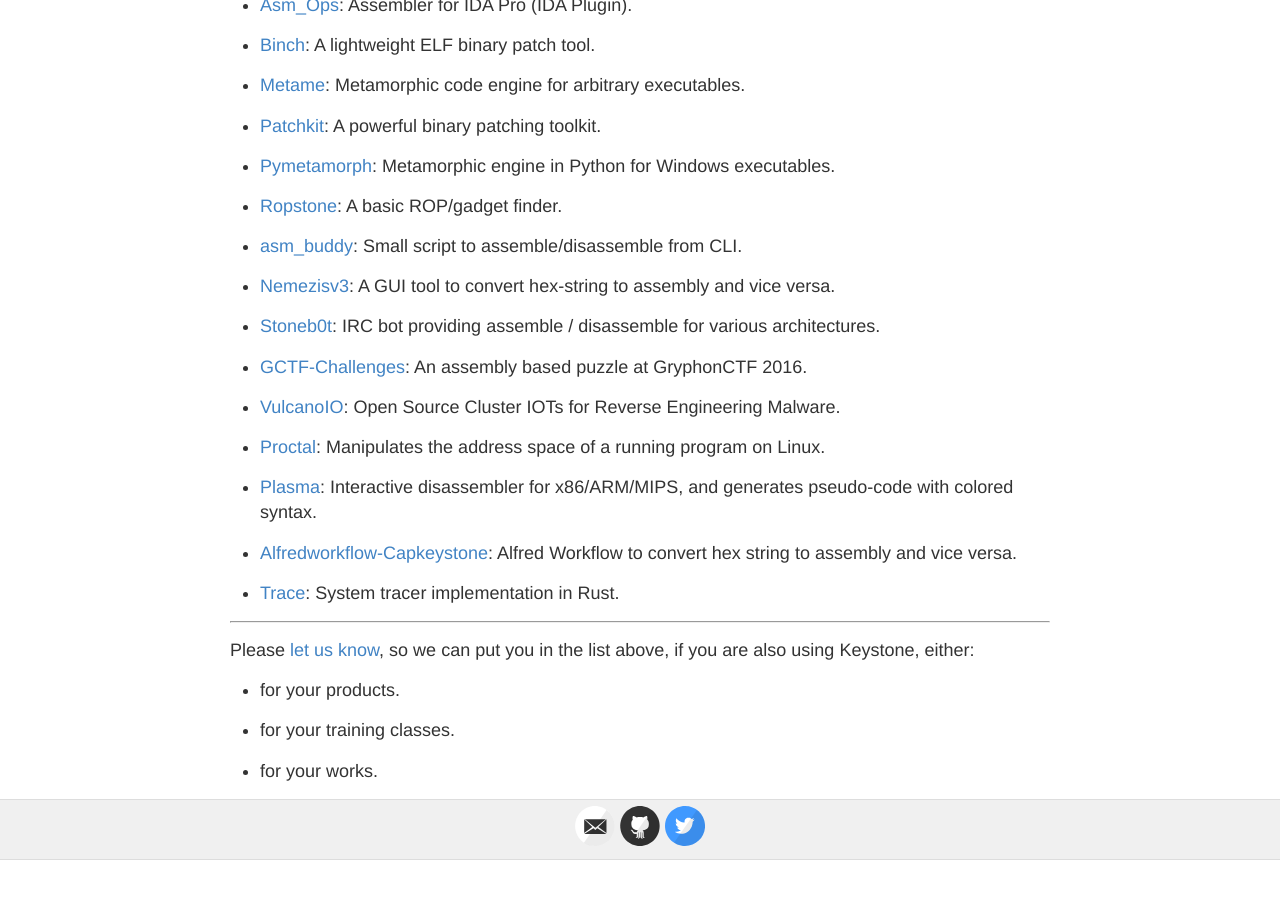
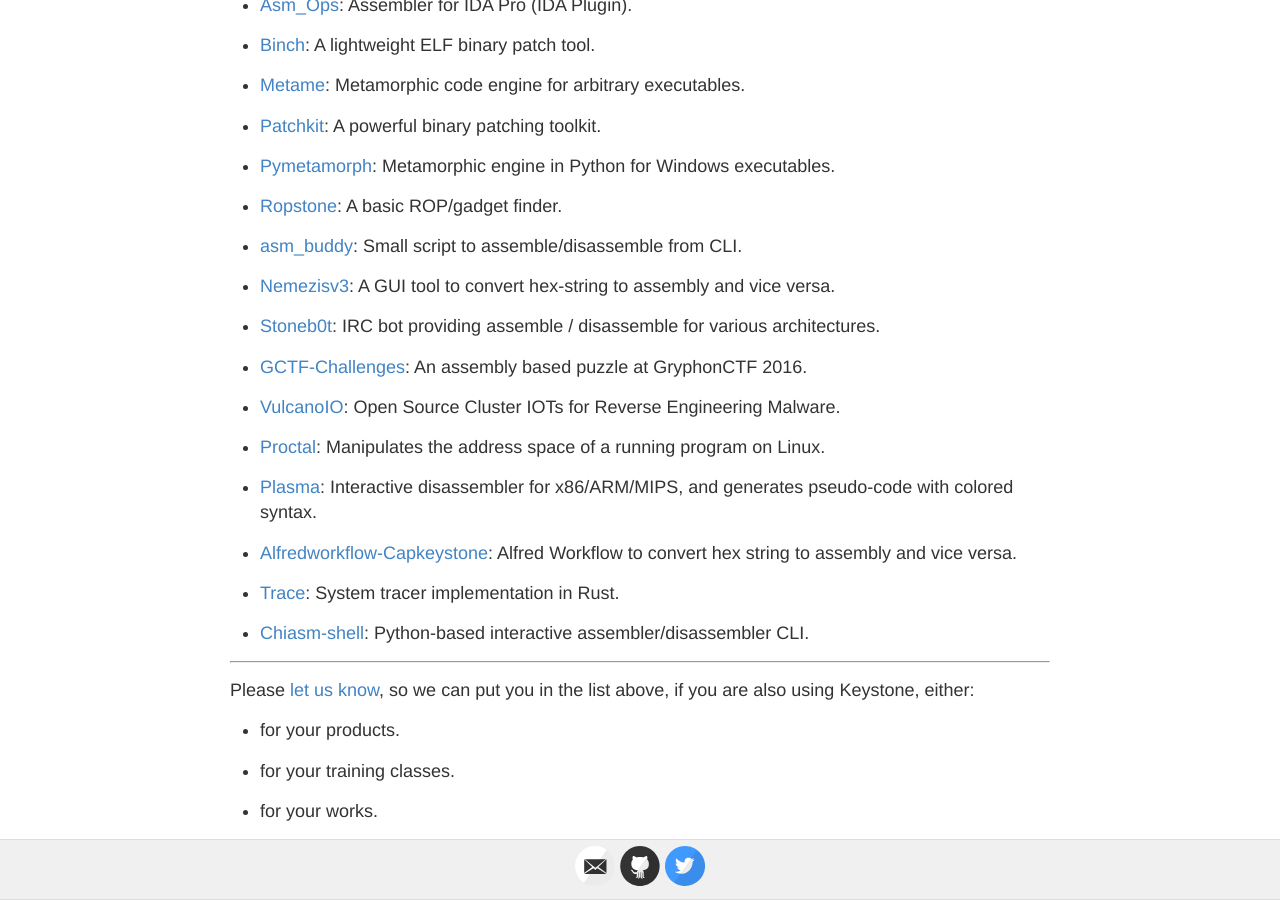
Before and after one commit to keystone-engine/keystone-engine.github.io, a Jekyll site: the page built from showcase.md, in a window 1280 px wide and 900 px high, scrolled down 923 px. Built offline with Jekyll 4.4.1, drawn with Linux system fonts in a browser that asks for light colours; before the commit the page ends 1783 px from its top, so only the background shows below that; some of the changed lines change nothing that is shown.

Commit message:
showcase

```diff
--- a/showcase.md
+++ b/showcase.md
@@ -6,7 +6,7 @@
 
 ## Showcase
 
-In our knowledge, Keystone has been used by **30** following products (listed in no particular order).
+In our knowledge, Keystone has been used by **31** following products (listed in no particular order).
 
 - [Keypatch](http://keystone-engine.org/keypatch): IDA Pro plugin for code assembling & binary patching.
 
@@ -68,6 +68,8 @@
 
 - [Trace](https://github.com/dutchcoders/trace): System tracer implementation in Rust.
 
+- [Chiasm-shell](https://github.com/0xbc/chiasm-shell): Python-based interactive assembler/disassembler CLI.
+
 ---
 
 Please [let us know](/contact/), so we can put you in the list above, if you are also using Keystone, either:
```
